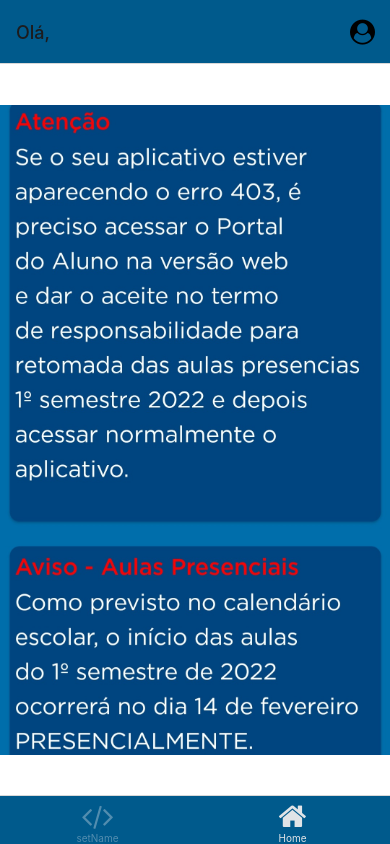
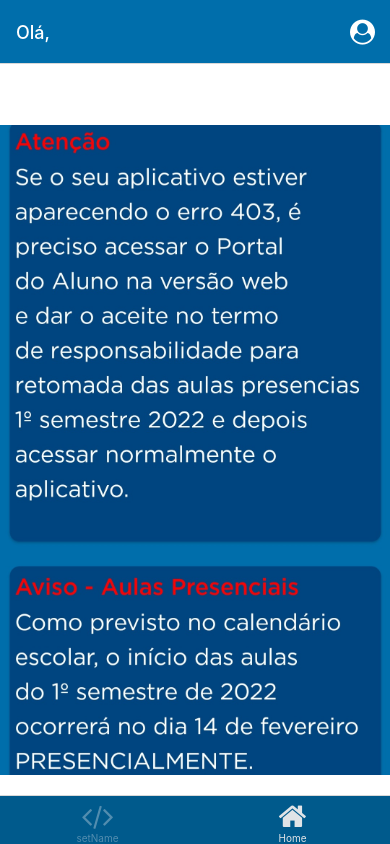
Before and after one commit to rxqvx/PortalFei, a React Native app: screen /TabTwo in a window 390 px wide. Built offline with nearby package versions, Linux system fonts and the light colour scheme; what expo-linking would draw is missing.

Commit message:
feat: estilos feitos, falta outras homepages

```diff
--- a/navigation/index.tsx
+++ b/navigation/index.tsx
@@ -67,9 +67,10 @@ function BottomTabNavigator() {
     <BottomTab.Navigator
       initialRouteName="TabTwo"
       screenOptions={{
+        headerTintColor: '#fff',
         headerTitle: `Olá, ${username}`,
-        headerStyle: { backgroundColor: '#005a8c' },
-        tabBarActiveTintColor: Colors[colorScheme].tint,
+        headerStyle: { backgroundColor: '#006eab', },
+        // tabBarActiveTintColor: Colors[colorScheme].tint,
       }}>
       <BottomTab.Screen
         name="TabOne"
@@ -90,7 +91,7 @@ function BottomTabNavigator() {
                 name="user-circle"
                 size={25}
                 color={Colors[colorScheme].text}
-                style={{ marginRight: 15 }}
+                style={{ marginRight: 15, }}
               />
             </Pressable>
           ),
@@ -115,7 +116,7 @@ function BottomTabNavigator() {
                 name="user-circle"
                 size={25}
                 color={Colors[colorScheme].text}
-                style={{ marginRight: 15 }}
+                style={{ marginRight: 15, color: '#fff' }}
               />
             </Pressable>
           ),
--- a/screens/TabTwoScreen.tsx
+++ b/screens/TabTwoScreen.tsx
@@ -7,7 +7,7 @@ export default function TabTwoScreen() {
   return (
     <View style={styles.container}>
       <Image
-        style={{ width: windowWidth, height: windowHeight }}
+        style={{ width: windowWidth, height: windowHeight, marginTop: 40 }}
         source={require('../assets/images/1.png')}
       />
     </View>
```
